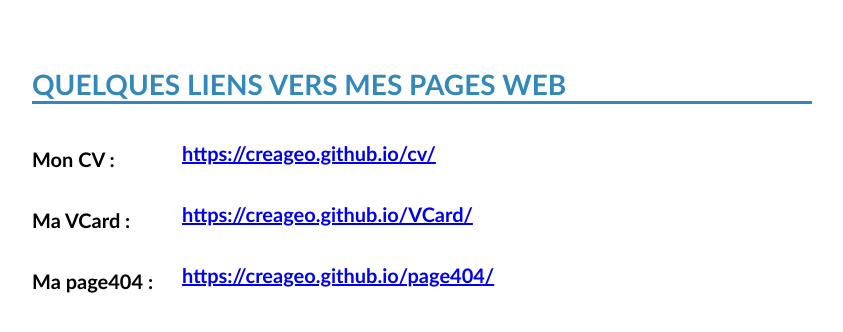
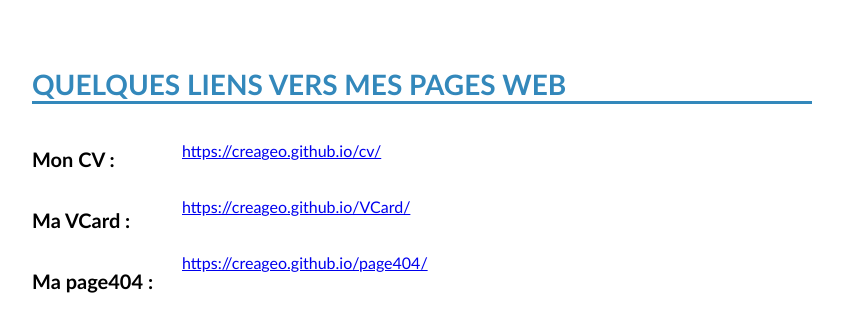
Before and after one commit to creageo/page404, a plain HTML site: page index.html in a window 1280 px wide. Shown: the part 214-546 px from the top of the page, without its empty margins (218-1061 px from the left). Drawn offline with Linux system fonts and the light colour scheme.

Commit message:
Update index.html

```diff
--- a/index.html
+++ b/index.html
@@ -24,9 +24,9 @@
             <p>Ma page404 : </p>
             </div>
             <div class="sec-droite" id="format-gauche">
-            <p><span class="titre"><a href="https://creageo.github.io/cv/">https://creageo.github.io/cv/ </a></span></p>
-            <p><span class="titre"><a href="https://creageo.github.io/VCard/"> https://creageo.github.io/VCard/ </a></span></p>
-            <p><span class="titre"><a href="https://creageo.github.io/page404/"> https://creageo.github.io/page404/ </a></span></p>
+            <p><a href="https://creageo.github.io/cv/">https://creageo.github.io/cv/ </a></p>
+            <p><a href="https://creageo.github.io/VCard/"> https://creageo.github.io/VCard/ </a></p>
+            <p><a href="https://creageo.github.io/page404/"> https://creageo.github.io/page404/ </a></p>
             </div>
             </div>
         </div>
```
